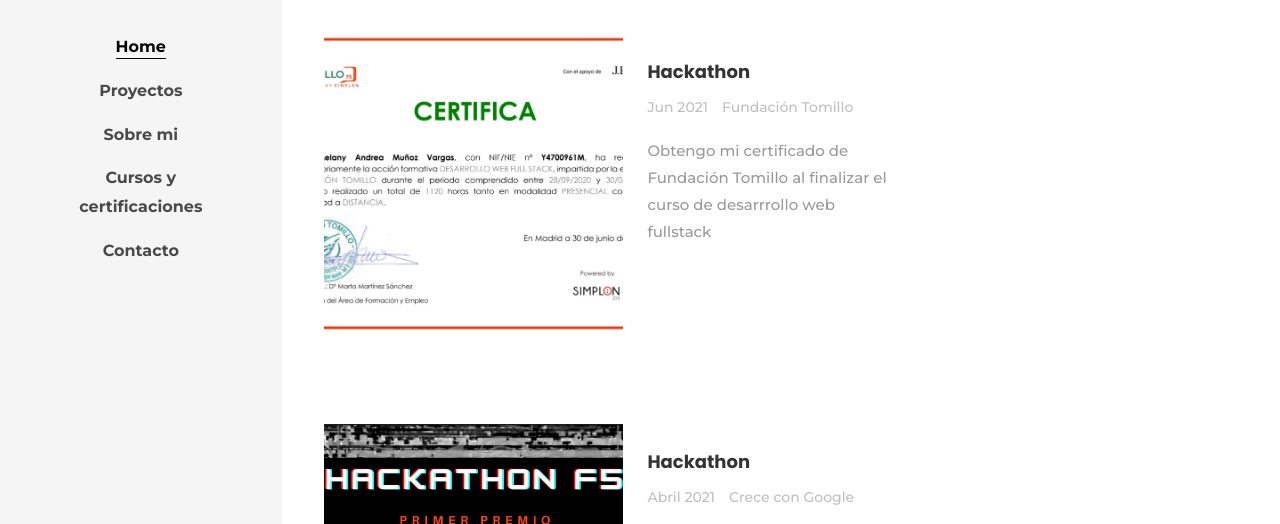
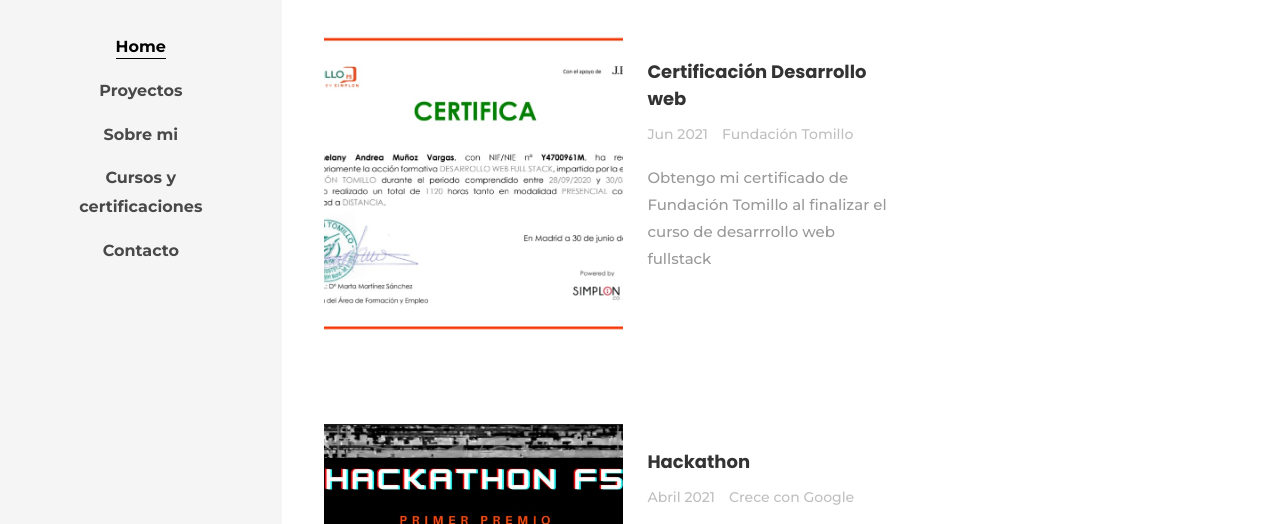
Before and after one commit to melanymunozv/Portfolio_MelanyM, a website: page cursosycertificados.html in a window 1280 px wide. Shown: the part 254-778 px from the top of the page. Drawn offline with Linux system fonts and the light colour scheme; some packages are replaced by stand-ins of ours; no server answers; a web font is replaced by a local one.

Commit message:
confirmar

```diff
--- a/cursosycertificados.html
+++ b/cursosycertificados.html
@@ -66,7 +66,7 @@
 			    				<div class="blog-entry ftco-animate d-md-flex">
 										<a href="https://drive.google.com/file/d/1AhNHIFiwn6YI_FX7R3_4Lzkh3lgL_Ql8/view?usp=sharing" class="img img-2" style="background-image:url(images/certificado.jpg);"></a>
 										<div class="text text-2 p-4">
-				              <h3 class="mb-2">Hackathon</h3>
+				              <h3 class="mb-2">Certificación Desarrollo web</h3>
 				              <div class="meta-wrap">
 												<p class="meta">
 				              		<span>Jun 2021</span>
```
Also changed, not shown: index.html (+5 -1 lines).
